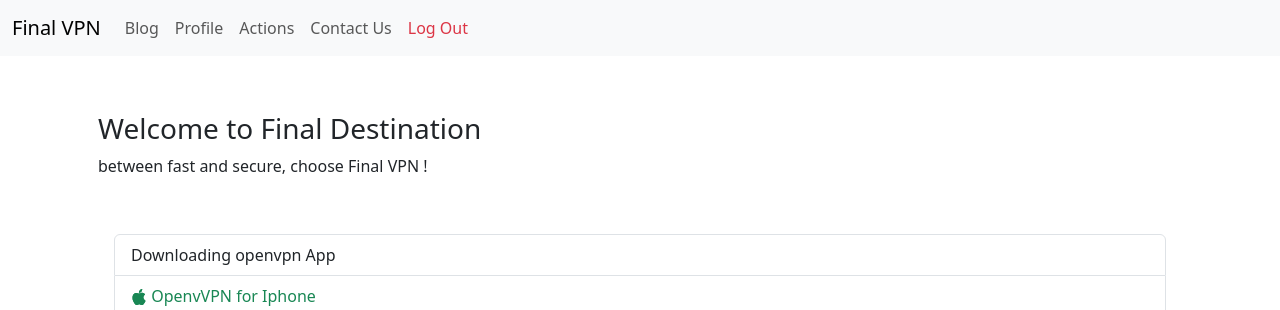
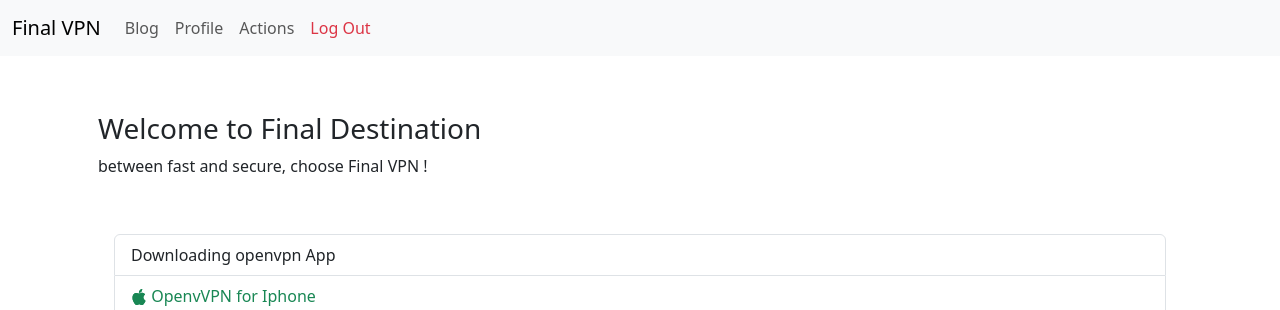
Before and after one commit to elephantishash/ovpn, a Django app: page / in a window 1280 px wide. Shown: the top 310 px of the page. Run offline with Django 4.2, Linux system fonts and the light colour scheme; the visitor is signed in with stand-in values (Sample User, id 1).

Commit message:
remove contact us page

```diff
--- a/account/urls.py
+++ b/account/urls.py
@@ -13,6 +13,5 @@
     path('charge_account/<int:account_id>', views.charge_account, name='charge_account'),
     path('send_profile/<int:account_id>', views.send_profile, name='send_profile'),
     path('actions/', views.actions, name='actions'),
-    path('contact/', views.contact, name='contact'),
     path('change_chat_id/<int:profile_id>', views.change_chat_id, name='change_chat_id'),
 ]
--- a/base/templates/base/base.html
+++ b/base/templates/base/base.html
@@ -59,9 +59,6 @@
                 <a class="nav-link" href="{% url 'account:actions' %}">Actions</a>
               </li>
               <li class="nav-item">
-                <a class="nav-link" href="{% url 'account:contact' %}">Contact Us</a>
-              </li>
-              <li class="nav-item">
                 <a class="nav-link text-danger" href="{% url 'logout' %}">Log Out</a>
               </li>
             {% else %}
```
Also changed, not shown: account/templates/account/base.html (+0 -13 lines).
